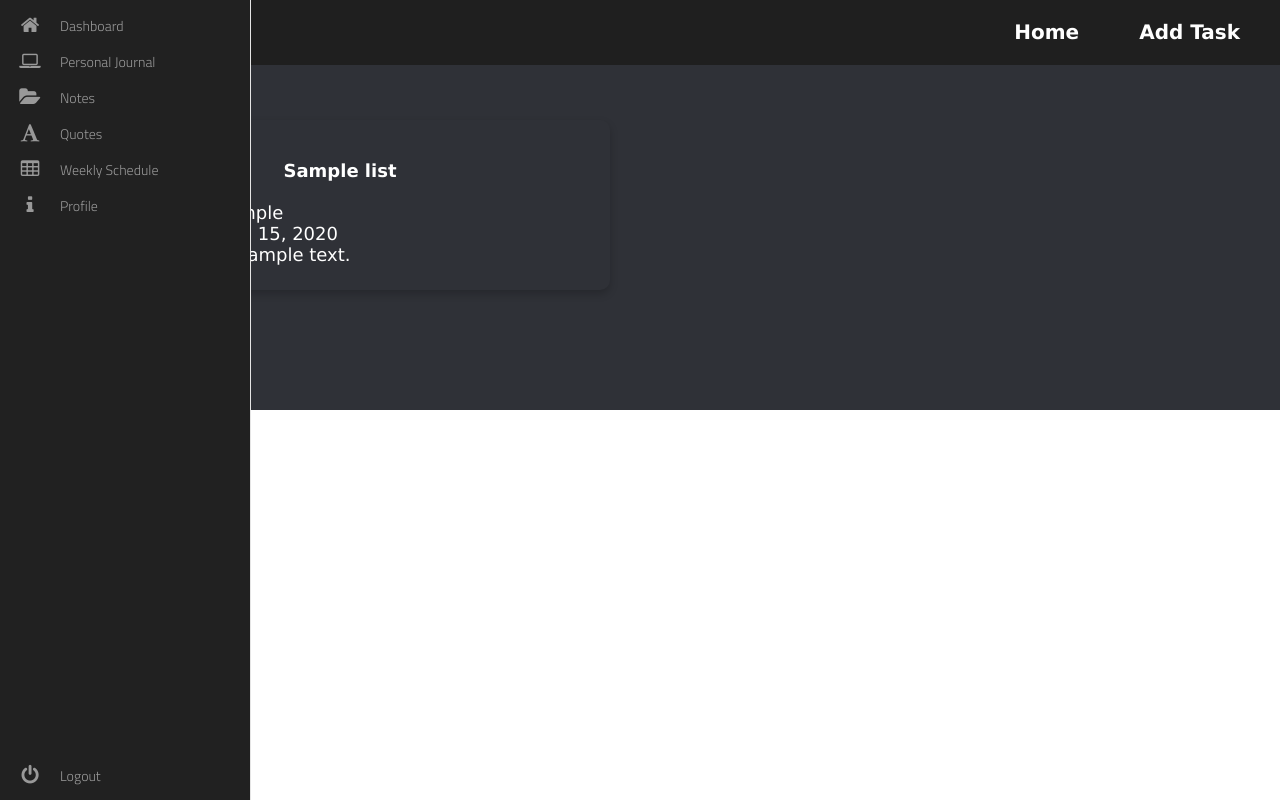
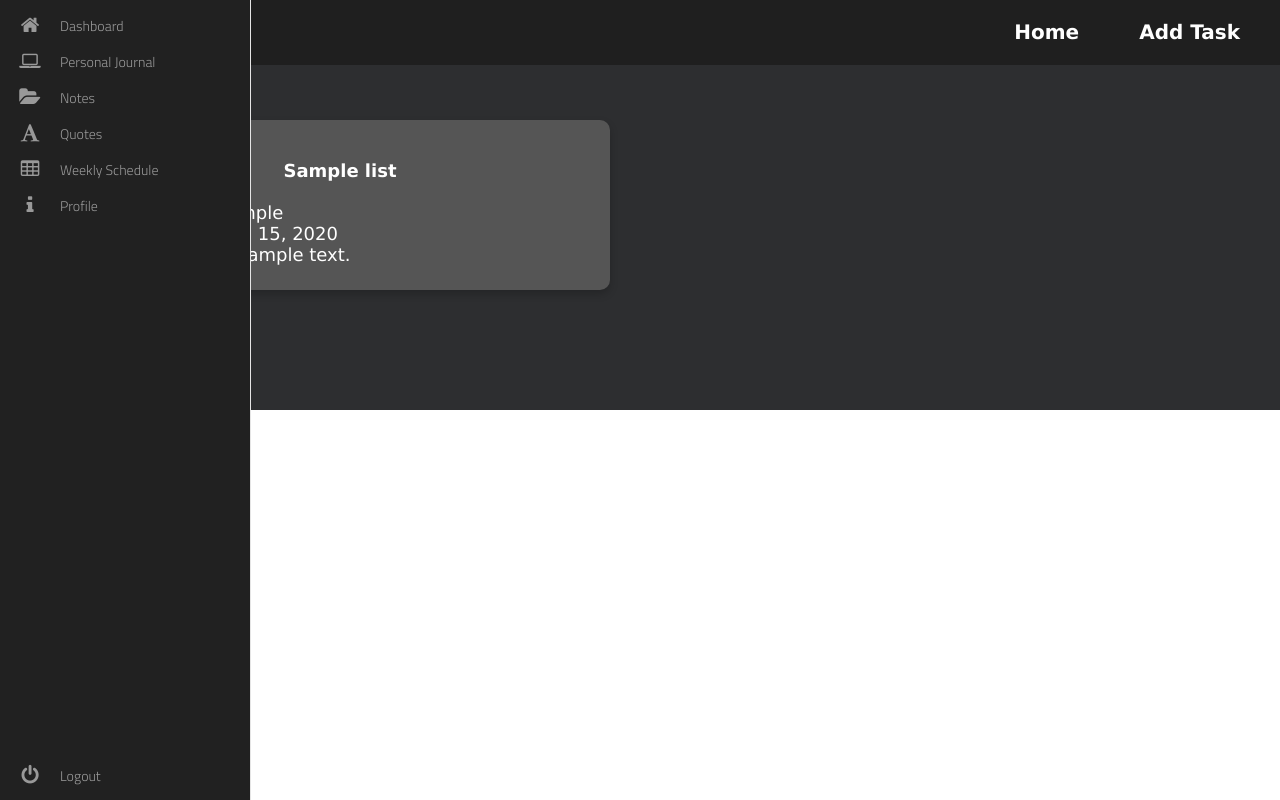
Before and after one commit to dafin678/NoteDote, a Django app: page / in a window 1280 px wide. Run offline with Django 3.2, Linux system fonts and the light colour scheme; tables that the repository leaves empty hold one stand-in row (values such as "Sample post"); some libraries are stand-ins or nearby versions; some web fonts are replaced.

Commit message:
change color

```diff
--- a/to_do_list/static/style.css
+++ b/to_do_list/static/style.css
@@ -211,6 +211,7 @@ table{
   margin-bottom: 20px;
   margin-left: 70px;
   padding: 20px;
+  background-color: #555555;
   box-shadow: 0 4px 8px 0 rgba(0,0,0,0.2);
   transition: 0.3s;
   width: 500px;
@@ -228,14 +229,14 @@ table{
   padding: 20px 26px;
 }
 .body-card{
-  background-color: rgba(47,49,55,255);
+  background-color: #2d2e30;
   color:white;
   font-size:18px;
 }
 
 .body-form{
   background: #EAF6F6;;
-  height: 100vh;
+  height: 100%;
   background-size:cover;
 }
 .body-index{
```
